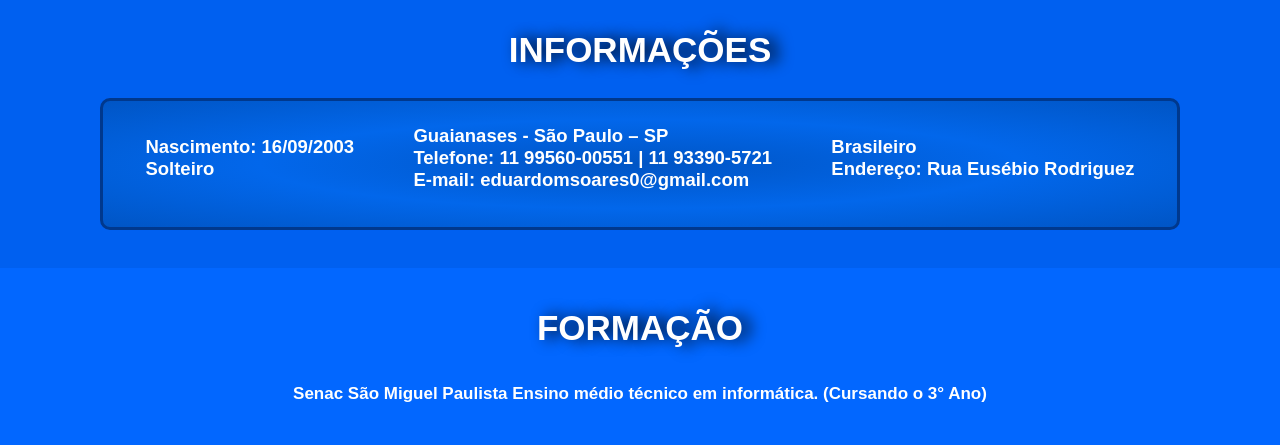
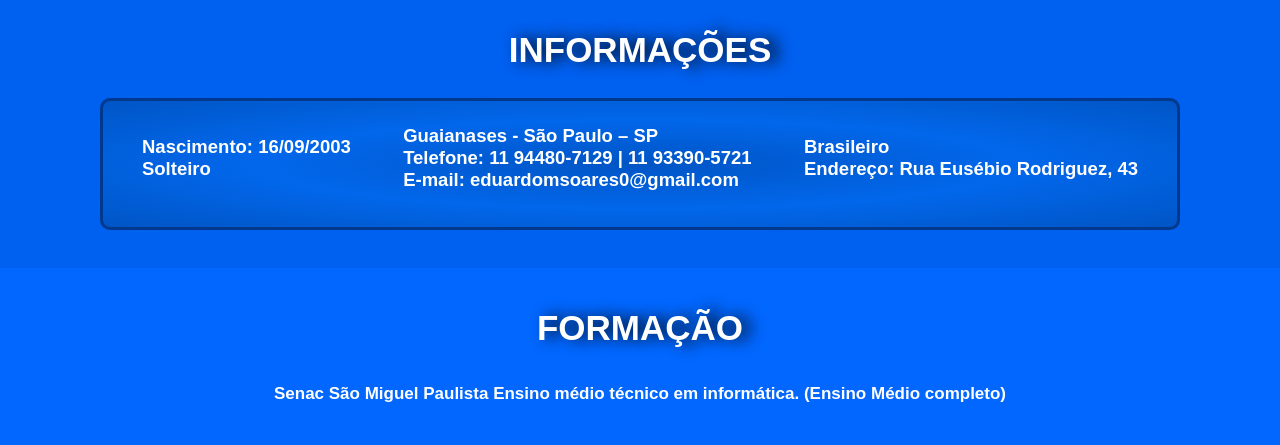
Before and after one commit to EduMSoares/Curriculo, a plain HTML site: page index.html in a window 1280 px wide. Shown: the part 960-1405 px from the top of the page. Drawn offline with Linux system fonts and the light colour scheme.

Commit message:
Update index.html

```diff
--- a/index.html
+++ b/index.html
@@ -65,12 +65,12 @@
                     </h3>
                     <h3>
                         Guaianases - São Paulo – SP <br>
-                        Telefone: 11 99560-00551 | 11 93390-5721 <br>
+                        Telefone: 11 94480-7129 | 11 93390-5721 <br>
                         E-mail: eduardomsoares0@gmail.com
                     </h3>
                     <h3>
                         Brasileiro <br>
-                        Endereço: Rua Eusébio Rodriguez
+                        Endereço: Rua Eusébio Rodriguez, 43
                     </h3>
                 </div>
             </div>
@@ -83,7 +83,7 @@
             <div class="formacao__cont">
                 <h2>
                     Senac São Miguel Paulista
-                    Ensino médio técnico em informática. (Cursando o 3° Ano)
+                    Ensino médio técnico em informática. (Ensino Médio completo)
                 </h2>
             </div>
             <div class="formacao__img">
```
